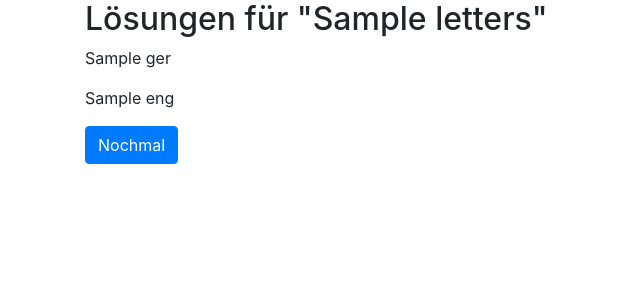
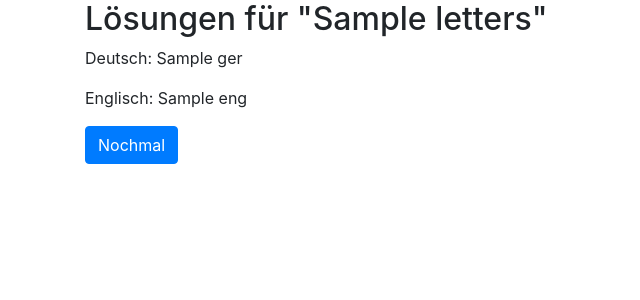
Before and after one commit to FMinister/FlaskWordChecker, a Flask app: template templates/solved.html in a window 1280 px wide. Shown: the part 56-356 px from the top of the page, without its empty margins (0-640 px from the left). Run offline with Flask 2, Linux system fonts and the light colour scheme; the template is opened without the code that fills it: most values are stand-ins (such as "Sample title", 1, 10 or a date in 2020); some libraries are stand-ins or nearby versions.

Commit message:
path fuer pythonanywhere angepasst, HTML fuer Deutsch/Englisch Uebersichlichkeit

```diff
--- a/src/solver.py
+++ b/src/solver.py
@@ -27,7 +27,7 @@ def check_words(list, words):
 
 
 def check_english(list):
-    with open("./src/words_english.txt", "r") as words:
+    with open("/home/LassMalMachen/FlaskWordChecker/src/words_english.txt", "r") as words:
         solution = check_words(list, words)
         if len(solution) == 0:
             return "Wort konnte im Englischen nicht gefunden werden."
@@ -38,7 +38,7 @@ def check_english(list):
 
 
 def check_german(list):
-    with open("./src/words_german.txt", "r") as words:
+    with open("/home/LassMalMachen/FlaskWordChecker/src/words_german.txt", "r") as words:
         solution = check_words(list, words)
         if len(solution) == 0:
             return "Wort konnte im Deutschen nicht gefunden werden."
--- a/templates/solved.html
+++ b/templates/solved.html
@@ -23,8 +23,8 @@
     <body>
         <div class="container">
             <h2>Lösungen für "{{letters}}"</h2>
-            <p>{{ger}}</p>
-            <p>{{eng}}</p>
+            <p>Deutsch: {{ger}}</p>
+            <p>Englisch: {{eng}}</p>
             <a class="btn btn-primary" href="/" role="button">Nochmal</a>
         </div>
     </body>
```
